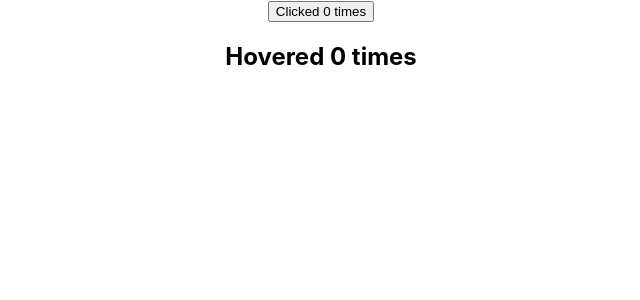
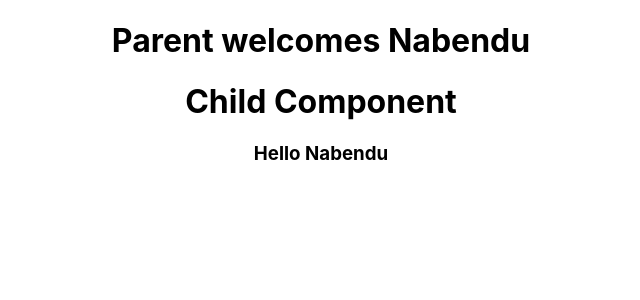
Before and after one commit to nabendu82/React-Basics, a React (Create React App) app in the folder hello-world/: page / in a window 1280 px wide. Shown: the top 300 px of the page, without its empty margins (319-959 px from the left). Built offline with nearby package versions, Linux system fonts and the light colour scheme; the HTML template or start-up script is replaced by a standard one.

Commit message:
Part-17 complete

```diff
--- a/hello-world/src/App.js
+++ b/hello-world/src/App.js
@@ -1,23 +1,14 @@
 import React from 'react';
 import './App.css';
-import ClickCounter2 from './components/ClickCounter2';
-import CounterRender from './components/CounterRender';
-import HoverCounter2 from './components/HoverCounter2';
+import GrandParent from './components/GrandParent';
+import { UserProvider } from './components/userContext';
 
 function App() {
   return (
     <div className="App">
-      <CounterRender>
-        {(count, incrementCount) => (
-          <ClickCounter2 count={count} incrementCount={incrementCount} />
-        )}
-      </CounterRender>
-
-      <CounterRender>
-        {(count, incrementCount) => (
-          <HoverCounter2 count={count} incrementCount={incrementCount} />
-        )}
-      </CounterRender>
+      <UserProvider value="Nabendu" >
+        <GrandParent />
+      </UserProvider>
     </div>
   );
 }
--- /dev/null
+++ b/hello-world/src/components/Child.js
@@ -0,0 +1,21 @@
+import React, { Component } from 'react'
+import { UserConsumer } from './userContext'
+
+class Child extends Component {
+    render() {
+        return (
+            <UserConsumer>
+                {(username) => {
+                    return (
+                        <>
+                            <h1>Child Component</h1>
+                            <h3>Hello {username}</h3>
+                        </>
+                    )
+                }}
+            </UserConsumer>
+        )
+    }
+}
+
+export default Child
--- /dev/null
+++ b/hello-world/src/components/GrandParent.js
@@ -0,0 +1,10 @@
+import React, { Component } from 'react'
+import Parent from './Parent'
+
+class GrandParent extends Component {
+    render() {
+        return <Parent />
+    }
+}
+
+export default GrandParent
--- /dev/null
+++ b/hello-world/src/components/Parent.js
@@ -0,0 +1,18 @@
+import React, { Component } from 'react'
+import Child from './Child'
+import UserContext from './userContext'
+
+class Parent extends Component {
+    static contextType = UserContext
+
+    render() {
+        return (
+            <>
+                <h1>Parent welcomes {this.context}</h1>
+                <Child />
+            </>
+        )
+    }
+}
+
+export default Parent
--- /dev/null
+++ b/hello-world/src/components/userContext.js
@@ -0,0 +1,9 @@
+import React from 'react'
+
+const UserContext = React.createContext()
+
+const UserProvider = UserContext.Provider
+const UserConsumer = UserContext.Consumer
+
+export { UserProvider, UserConsumer }
+export default UserContext
```
